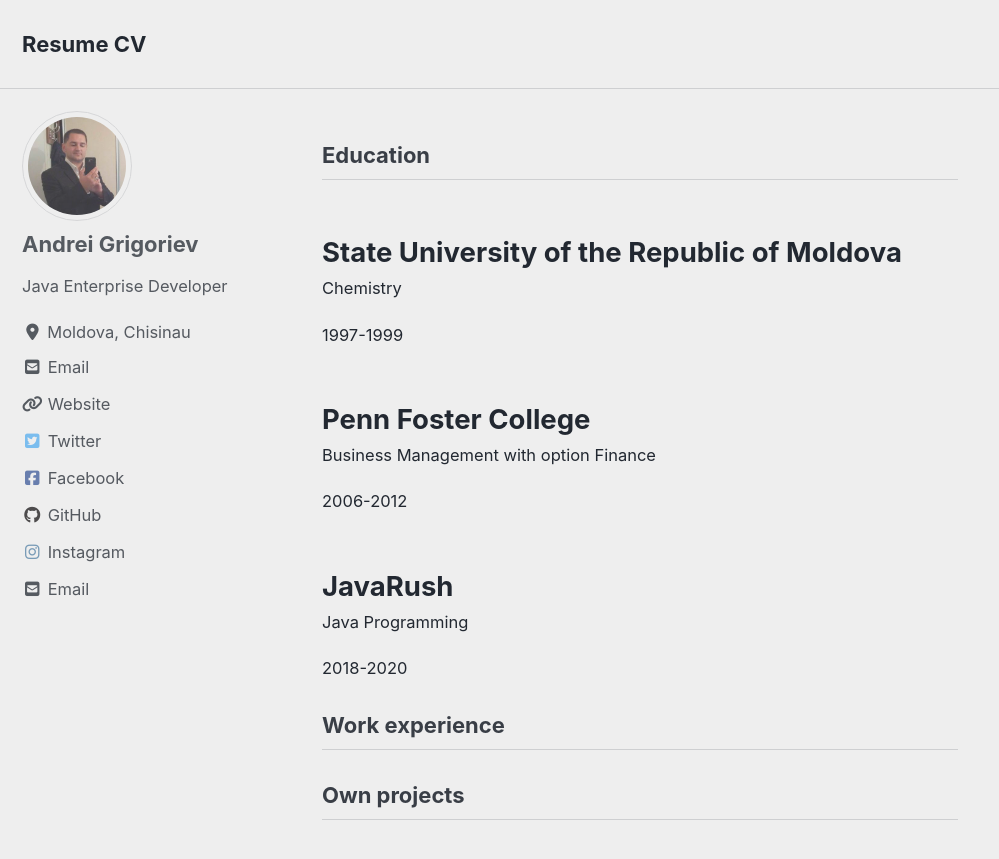
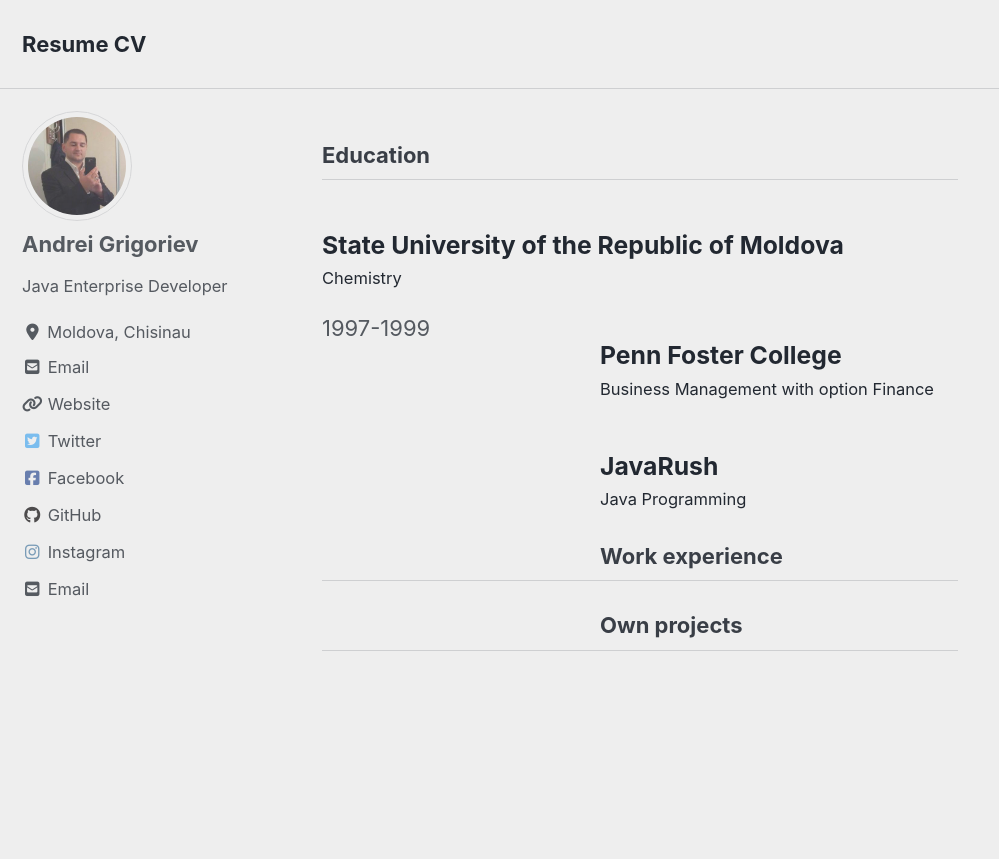
Before and after one commit to grigorievfinance/grigorievfinance.github.io, a Jekyll site: the page built from index.html, in a window 1280 px wide and 900 px high. Shown: the top 859 px of the window, without its empty margins (0-999 px from the left). Built offline with Jekyll 4.4.1, drawn with Linux system fonts in a browser that asks for light colours; cached includes are drawn as plain includes; nearby versions of some CDN libraries; the list of posts is cut into pages by our own code.

Commit message:
Update home.html

```diff
--- a/_layouts/home.html
+++ b/_layouts/home.html
@@ -6,17 +6,17 @@
 
 <h3 class="archive__subtitle">{{ site.data.ui-text[site.locale].education_label | default: "Education" }}</h3>
 <article class="archive__item" itemscope itemtype="https://schema.org/CreativeWork">
-    <h2 class="archive__item-title" itemprop="headline">{{ site.data.ui-text[site.locale].education1_name | default: "State University of the Republic of Moldova" }}</h2>
+    <h3 class="archive__item-title" itemprop="headline">{{ site.data.ui-text[site.locale].education1_name | default: "State University of the Republic of Moldova" }}</h3>
     <p class="archive__item-excerpt" itemprop="description">{{ site.data.ui-text[site.locale].education1_description | default: "Chemistry" }}</p>
-    <p class="archive__item-excerpt" itemprop="description">{{ site.data.ui-text[site.locale].education1_date | default: "1997-1999" }}</p>
+    <div class="sidebar sticky">{{ site.data.ui-text[site.locale].education1_date | default: "1997-1999" }}</div>
 
-    <h2 class="archive__item-title" itemprop="headline">{{ site.data.ui-text[site.locale].education2_name | default: "Penn Foster College" }}</h2>
+    <h3 class="archive__item-title" itemprop="headline">{{ site.data.ui-text[site.locale].education2_name | default: "Penn Foster College" }}</h3>
     <p class="archive__item-excerpt" itemprop="description">{{ site.data.ui-text[site.locale].education2_description | default: "Business Management with option Finance" }}</p>
-    <p class="archive__item-excerpt" itemprop="description">{{ site.data.ui-text[site.locale].education2_date | default: "2006-2012" }}</p>
+    <div class="sidebar sticky">{{ site.data.ui-text[site.locale].education2_date | default: "2006-2012" }}</div>
 
-    <h2 class="archive__item-title" itemprop="headline">{{ site.data.ui-text[site.locale].education3_name | default: "JavaRush" }}</h2>
+    <h3 class="archive__item-title" itemprop="headline">{{ site.data.ui-text[site.locale].education3_name | default: "JavaRush" }}</h3>
     <p class="archive__item-excerpt" itemprop="description">{{ site.data.ui-text[site.locale].education3_description | default: "Java Programming" }}</p>
-    <p class="archive__item-excerpt" itemprop="description">{{ site.data.ui-text[site.locale].education3_date | default: "2018-2020" }}</p>
+    <div class="sidebar sticky">{{ site.data.ui-text[site.locale].education3_date | default: "2018-2020" }}</div>
 </article>
 
 <h3 class="archive__subtitle">{{ site.data.ui-text[site.locale].experience_label | default: "Work experience" }}</h3>
```
